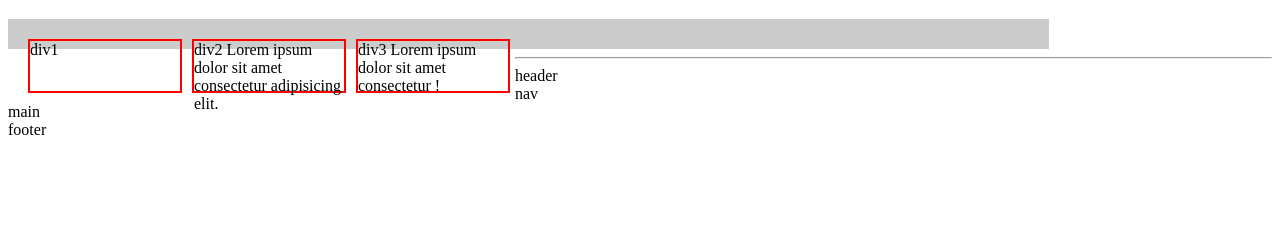
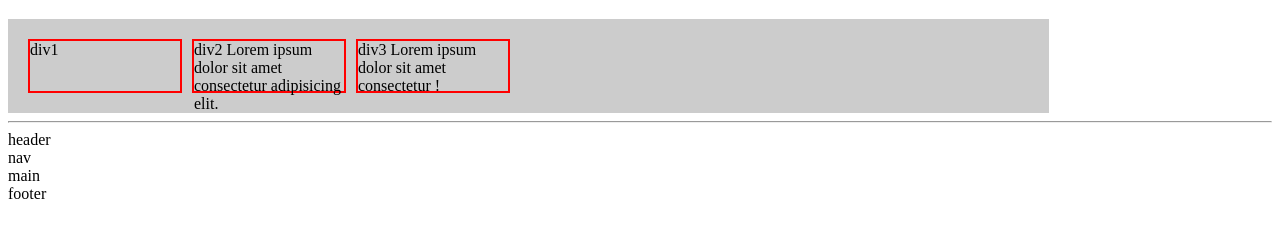
Before and after one commit to fel-dev/Curso-em-Video-HTML5-CSS3-JS, a plain HTML site: page 11_float.html in a window 1280 px wide. Shown: the part 61-298 px from the top of the page. Drawn offline with Linux system fonts and the light colour scheme.

Commit message:
overflow auto

```diff
--- a/11_float.html
+++ b/11_float.html
@@ -12,6 +12,8 @@
                 width: 80%;
                 padding: 15px;
                 background: #ccc;
+                /* overflow auto passa a entender sozinho a altura dos elementos dentro dele */
+                overflow: auto;
             }
             #container div{
                 width: 150px;
```
